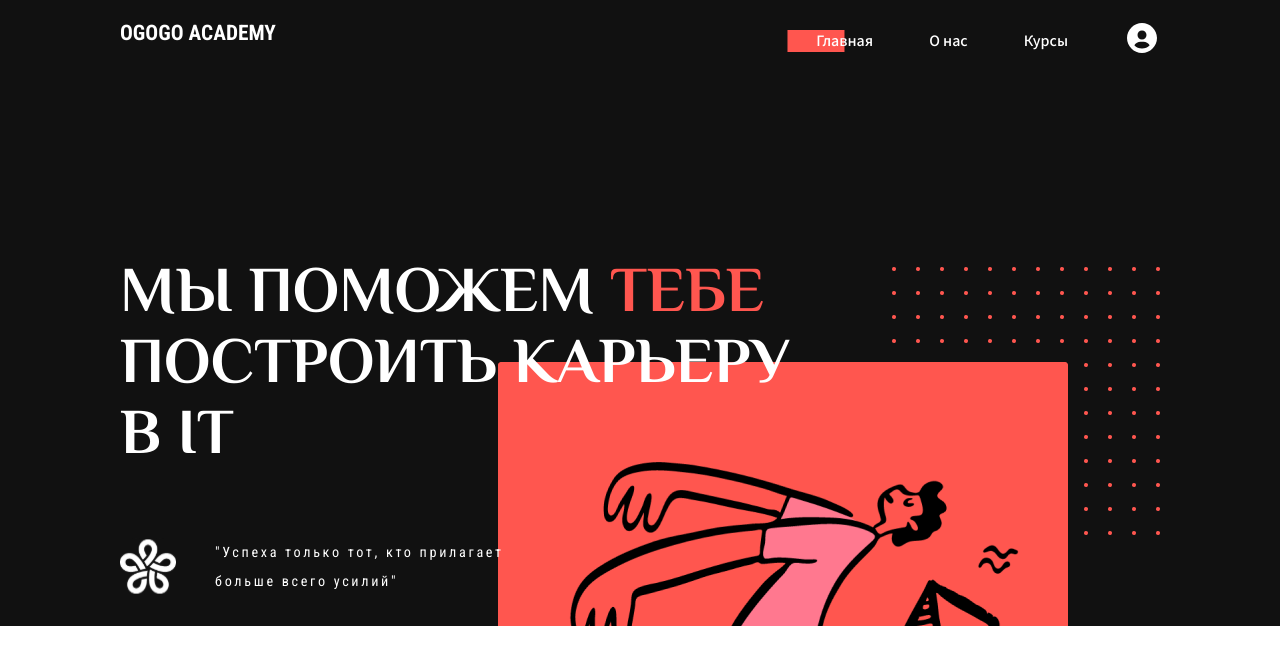
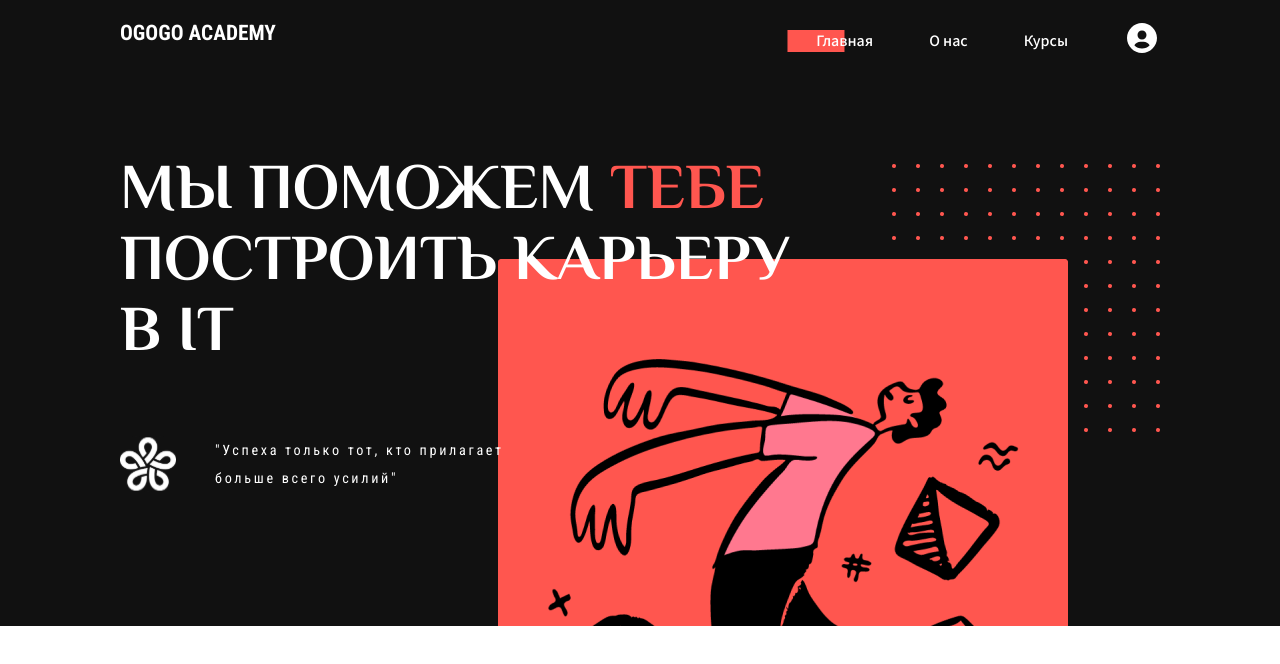
Before and after one commit to Yuzeyzer/ReactJS__Academy--Ogogo, a React (Create React App) app: page / in a window 1280 px wide. Shown: the top 664 px of the page. Built offline with nearby package versions, Linux system fonts and the light colour scheme.

Commit message:
fixed bug with hero-spacing, replaced vmin func to @mediaQueries

```diff
--- a/src/landing/scss/mobile/hero/_hero.scss
+++ b/src/landing/scss/mobile/hero/_hero.scss
@@ -1,6 +1,6 @@
 .hero {
-	padding-top: vmin(119);
 	@media screen and (max-width: 1024px) {
+		padding-top: vmin(119);
 		min-height: vmin(704);
 	}
 	&__title {
```
